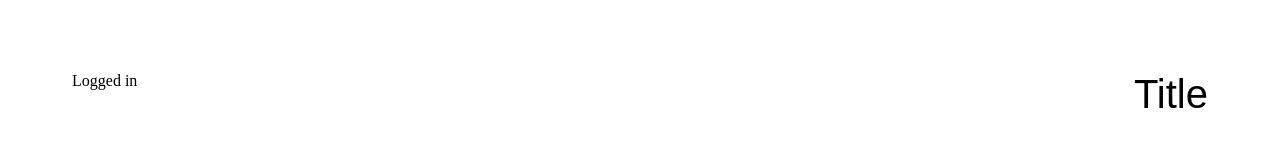
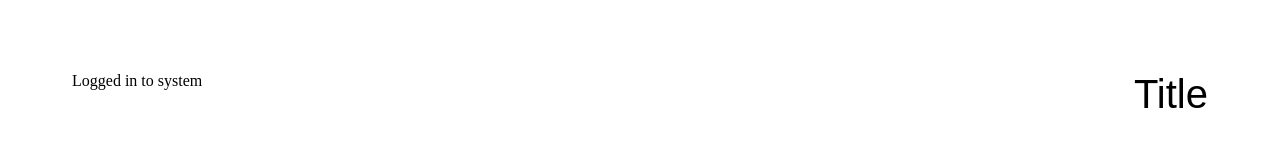
Before and after one commit to ChiefAyo/track-analysis, a React (Create React App) app: page /home in a window 1280 px wide. Shown: the top 162 px of the page. Built offline with nearby package versions, Linux system fonts and the light colour scheme.

Commit message:
just a check

```diff
--- a/src/Components/LandingPage.js
+++ b/src/Components/LandingPage.js
@@ -3,7 +3,7 @@ import './../App.css';
 
 function LandingPage() {
     return (
-        <div>Logged in</div>
+        <div>Logged in to system</div>
     );
 }
 
```
